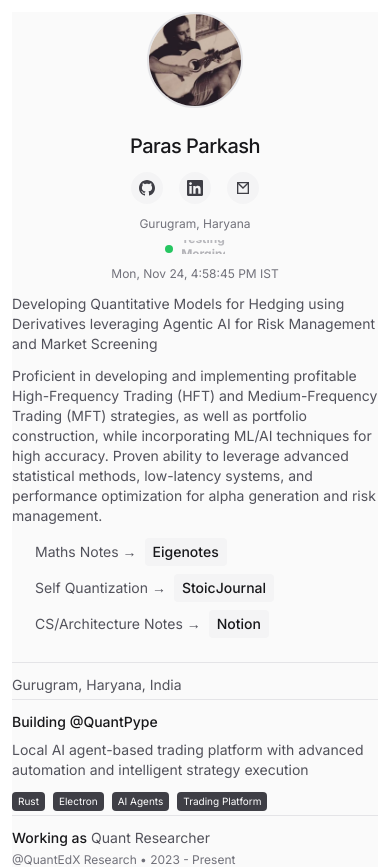
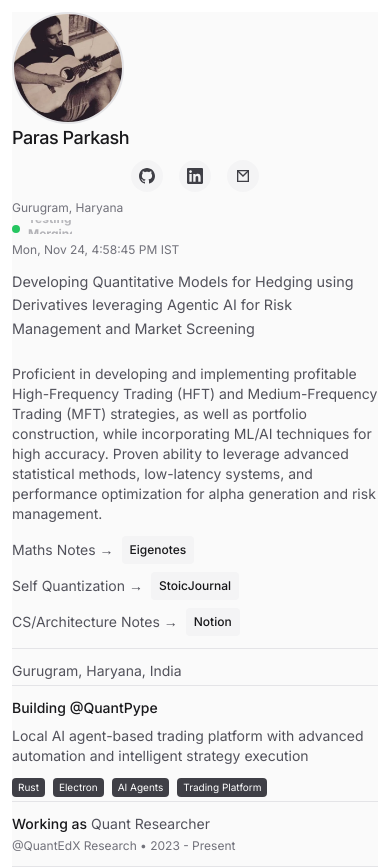
Before and after one commit to parasxparkash/parasxparkash.github.io, a Next.js app: page / in a window 390 px wide. Shown: the top 867 px of the page. Built offline with nearby package versions, Linux system fonts and the light colour scheme.

Commit message:
Restructure mobile layout to 2 columns: image left, content right

```diff
--- a/src/app/page.tsx
+++ b/src/app/page.tsx
@@ -84,8 +84,8 @@
       <div className="flex gap-12 flex-1 flex-col lg:flex-row lg:items-stretch">
         {/* Left Sidebar */}
         <div className="w-72 lg:flex-shrink-0 mb-8 lg:mb-0 flex flex-col bg-zinc-50 dark:bg-zinc-800/30 lg:p-4 lg:rounded-lg">
-          {/* Profile Image */}
-          <div className="mb-2 flex justify-center">
+          {/* Profile Image - Desktop only */}
+          <div className="mb-2 hidden lg:flex justify-center">
             <Image
               src="/assets/profile-optimized.webp"
               alt="Profile"
@@ -96,27 +96,41 @@
             />
           </div>
 
-          {/* Single Column Layout: Image → Name → Social Icons → Location + Animation → Time → Headline → Description */}
-          <div className="lg:hidden text-center mb-4">
+          {/* Mobile 2-Column Layout: Image on left, content on right */}
+          <div className="lg:hidden flex gap-4 mb-4">
+            {/* Left Column - Image */}
+            <div className="flex-shrink-0">
+              <Image
+                src="/assets/profile-optimized.webp"
+                alt="Profile"
+                width={120}
+                height={120}
+                className="w-28 h-28 rounded-full object-cover border-2 border-zinc-200 dark:border-zinc-700"
+                priority={false}
+              />
+            </div>
+
+            {/* Right Column - All Content */}
+            <div className="flex-1 min-w-0">
               {/* Name */}
-            <h1 className="text-xl font-medium tracking-tight mb-3">Paras Parkash</h1>
+              <h1 className="text-lg font-medium tracking-tight mb-2">Paras Parkash</h1>
 
               {/* Social Icons */}
-            <div className="mb-3">
+              <div className="mb-2">
                 <SocialLinks variant="mobile" />
               </div>
 
-            {/* Location + Building/Testing/Merging Animation */}
-            <div className="flex flex-col items-center gap-2 mb-2">
-              <p className="text-xs text-zinc-500 dark:text-zinc-400">
+              {/* Location */}
+              <p className="text-xs text-zinc-500 dark:text-zinc-400 mb-1">
                 Gurugram, Haryana
               </p>
-              <div className="flex items-center gap-2">
+
+              {/* Building/Testing/Merging Animation */}
+              <div className="flex items-center gap-2 mb-1">
                 <div className="w-2 h-2 bg-green-500 rounded-full animate-blink"></div>
                 <p className="text-xs text-zinc-500 dark:text-zinc-400 font-bold">
                   <RotatingText items={['building', 'testing', 'merging']} />
                 </p>
-              </div>
               </div>
 
               {/* Time */}
@@ -124,25 +138,25 @@
                 {istTime}
               </p>
 
-            {/* Headline Text (removed "About Me" heading) */}
-            <p className="text-sm text-zinc-600 dark:text-zinc-400 max-w-xl mx-auto mb-3 text-justify">
+              {/* Headline Text */}
+              <p className="text-sm text-zinc-600 dark:text-zinc-400 mb-2 text-justify">
                 Developing Quantitative Models for Hedging using Derivatives leveraging Agentic AI for Risk Management and Market Screening
               </p>
 
               {/* Description Text */}
-            <p className="text-sm text-zinc-600 dark:text-zinc-400 max-w-xl mx-auto mb-4 text-justify">
+              <p className="text-sm text-zinc-600 dark:text-zinc-400 mb-3 text-justify">
                 Proficient in developing and implementing profitable High-Frequency Trading (HFT) and Medium-Frequency Trading (MFT) strategies, as well as portfolio construction, while incorporating ML/AI techniques for high accuracy. Proven ability to leverage advanced statistical methods, low-latency systems, and performance optimization for alpha generation and risk management.
               </p>
 
               {/* Eigenotes and Stoic Journal Links - Mobile */}
-            <div className="flex flex-col items-start gap-2 mb-4 w-full max-w-xs mx-auto">
+              <div className="flex flex-col items-start gap-2">
                 <div className="flex items-center gap-2 text-sm">
                   <span className="text-zinc-600 dark:text-zinc-400">Maths Notes →</span>
                   <a
                     href="https://eigenotes.vercel.app"
                     target="_blank"
                     rel="noopener noreferrer"
-                  className="px-2 py-1 bg-zinc-100 dark:bg-zinc-800 text-zinc-900 dark:text-zinc-100 rounded hover:bg-zinc-200 dark:hover:bg-zinc-700 transition-colors font-medium"
+                    className="px-2 py-1 bg-zinc-100 dark:bg-zinc-800 text-zinc-900 dark:text-zinc-100 rounded hover:bg-zinc-200 dark:hover:bg-zinc-700 transition-colors font-medium text-xs"
                     title="Eigenotes"
                   >
                     Eigenotes
@@ -154,7 +168,7 @@
                     href="https://parasparkash.netlify.app"
                     target="_blank"
                     rel="noopener noreferrer"
-                  className="px-2 py-1 bg-zinc-100 dark:bg-zinc-800 text-zinc-900 dark:text-zinc-100 rounded hover:bg-zinc-200 dark:hover:bg-zinc-700 transition-colors font-medium"
+                    className="px-2 py-1 bg-zinc-100 dark:bg-zinc-800 text-zinc-900 dark:text-zinc-100 rounded hover:bg-zinc-200 dark:hover:bg-zinc-700 transition-colors font-medium text-xs"
                     title="StoicJournal"
                   >
                     StoicJournal
@@ -166,11 +180,12 @@
                     href="https://parasparkash.notion.site"
                     target="_blank"
                     rel="noopener noreferrer"
-                  className="px-2 py-1 bg-zinc-100 dark:bg-zinc-800 text-zinc-900 dark:text-zinc-100 rounded hover:bg-zinc-200 dark:hover:bg-zinc-700 transition-colors font-medium"
+                    className="px-2 py-1 bg-zinc-100 dark:bg-zinc-800 text-zinc-900 dark:text-zinc-100 rounded hover:bg-zinc-200 dark:hover:bg-zinc-700 transition-colors font-medium text-xs"
                     title="CS/Architecture Notes"
                   >
                     Notion
                   </a>
+                </div>
               </div>
             </div>
           </div>
```
Lines whose indentation alone changed are shown as unchanged.
